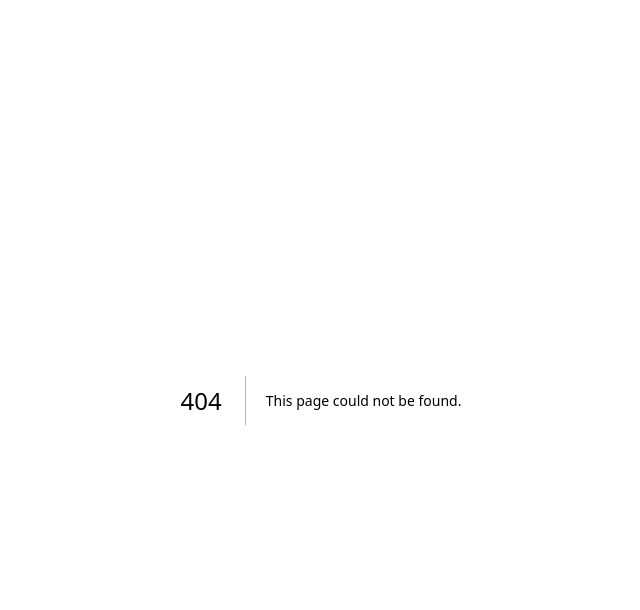
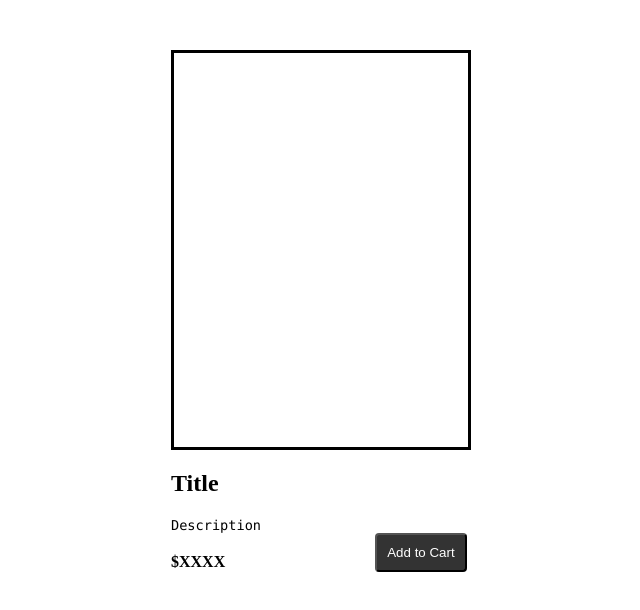
Before and after one commit to Pureum309/finalproject, a Next.js app: page /productItem in a window 1280 px wide. Before the commit this address had no page. Shown: the top 610 px of the page, without its empty margins (319-959 px from the left). Built offline with nearby package versions, Linux system fonts and the light colour scheme.

Commit message:
Create new Product-Item page and add css

```diff
--- /dev/null
+++ b/components/productItem/index.js
@@ -0,0 +1,21 @@
+import styles from '@/styles/Home.module.css'
+
+export default function Product({
+
+     })
+  {
+    return (
+        <div className={styles.product}>
+            <div className={styles.productItem}>
+        </div>
+        <h2>Title</h2>
+        <div className={styles.description}>Description</div>
+        <div>
+            <div>
+            <div className={styles.amount}>$XXXX</div>
+            <button>Add to Cart</button>
+            </div>
+        </div>
+        </div>
+    )
+}
--- /dev/null
+++ b/pages/productItem.js
@@ -0,0 +1,15 @@
+import Product from '@/components/productItem'
+import styles from '@/styles/Home.module.css'
+
+export default function Image({
+
+
+}){
+
+return(
+<main className={styles.productMain}>
+<Product/>
+</main>
+
+)
+}
--- a/styles/Home.module.css
+++ b/styles/Home.module.css
@@ -6,6 +6,13 @@
   padding: 6rem; */
   min-height: 100vh;
   background-color: white;
+}
+
+.productMain{
+  display: flex;
+  min-height: 120vh;
+  background-color: white;
+  justify-content: center;
 }
 
 .description {
@@ -41,7 +48,6 @@
 }
 
 .container {
-  display: inline-block;
   cursor: pointer;
   float: right;
   margin: 10px;
@@ -99,6 +105,45 @@ margin-right: 50px;
 
 .mostPopular{
   margin-left: 50px;
+}
+
+.productItem{
+justify-content: center;
+width: 300px;
+height: 400px;
+border: 3px solid black;
+background-color: white;
+margin-top: 50px;
+}
+
+.product{
+  color: black;
+}
+
+.description{
+  margin-top: 20px;
+}
+
+.amount{
+  font-weight: bold;
+  margin-top: 20px;
+}
+
+.product div{
+  display: flex;
+}
+
+.product h2{
+  margin-top: 20px;
+}
+
+.product button{
+margin-left: 150px;
+background-color: #333333;
+color: white;
+border-radius: 4px;
+padding: 10px;
+
 }
 
 .mainitem{
```
